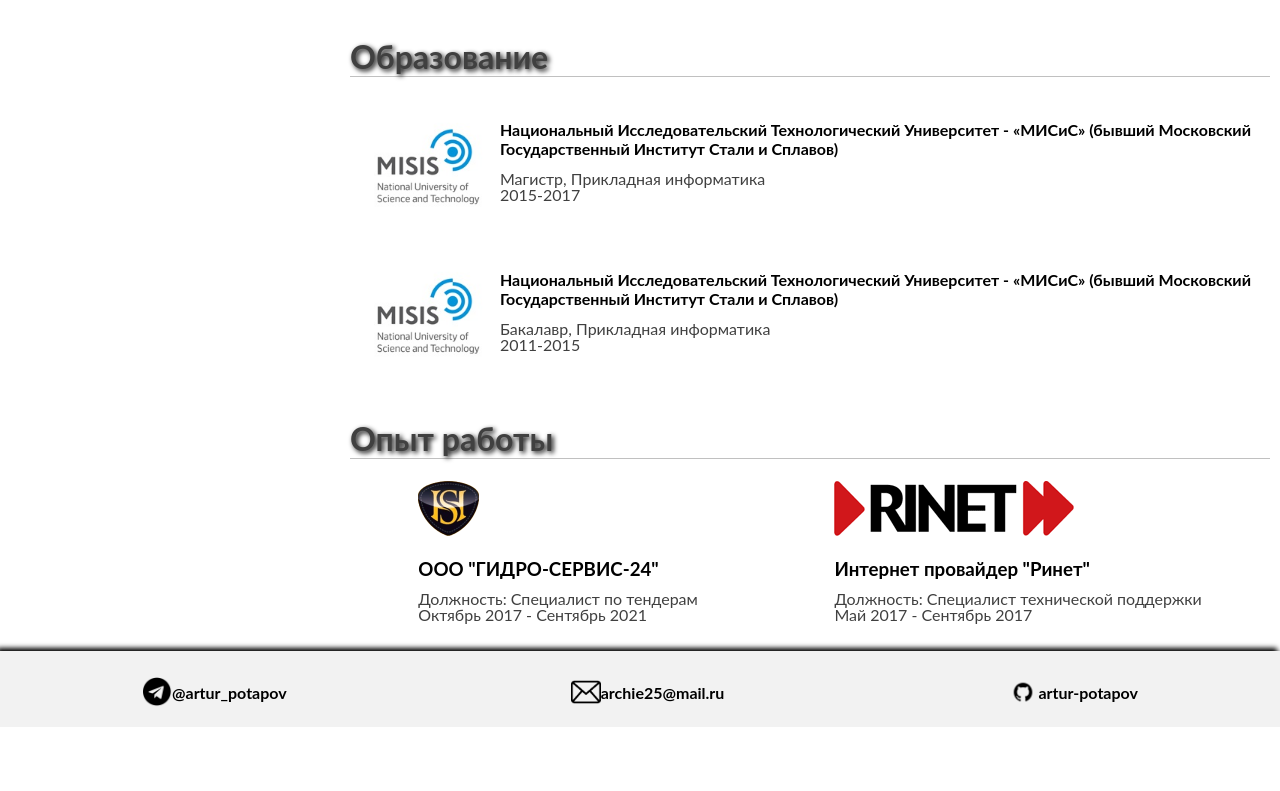
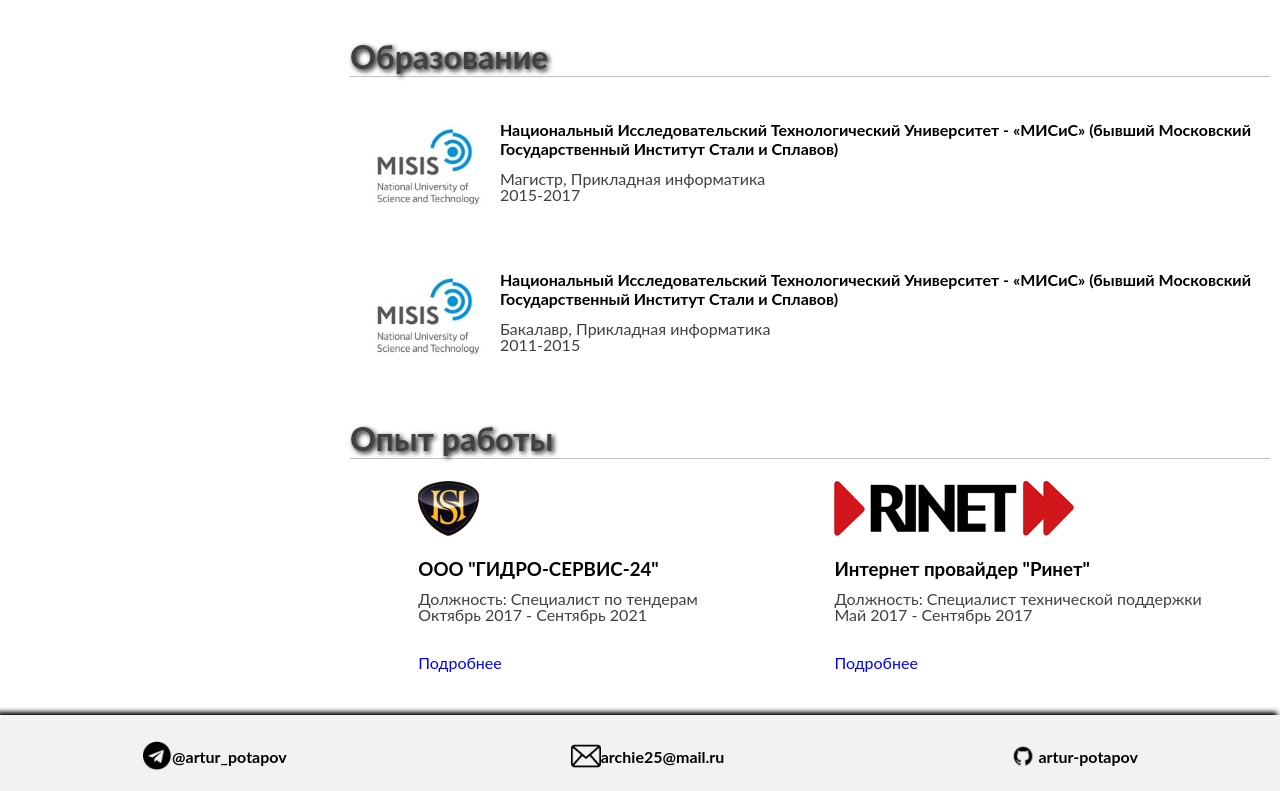
Before and after one commit to artur-potapov/CV, a React (Create React App) app: page / in a window 1280 px wide. Shown: the part 856-1647 px from the top of the page. Before the commit the page ends 1583 px from the top, so only its background shows below. Built offline with nearby package versions, Linux system fonts and the light colour scheme.

Commit message:
Add expand list

```diff
--- a/src/components/Work/Work.css
+++ b/src/components/Work/Work.css
@@ -6,3 +6,9 @@
 .work__dline {
    line-height: 0;
 }
+
+.work__expand-button {
+  color: blue;
+  cursor: pointer;
+  display: inline-block;
+}
--- a/src/components/Work/Work.jsx
+++ b/src/components/Work/Work.jsx
@@ -3,7 +3,36 @@ import Block from '../Block/Block.js';
 import './Work.css';
 
 export class Work extends React.Component {
+    constructor(props) {
+        super(props);
+
+        this.state = {
+            listVisibleHS: false,
+            listVisibleRinet: false
+        };
+    }
+
+    changeListVisibilityHS = () => {
+       //let newVisibility = !this.state.listVisible;
+       /* this.setState({
+            listVisible: newVisibility
+        })*/
+        this.setState( (state) => ({
+            ...state,
+            listVisibleHS: !state.listVisibleHS
+        }))
+    }
+
+    changeListVisibilityRinet = () => {
+        this.setState( (state) => ({
+            ...state,
+            listVisibleRinet: !state.listVisibleRinet
+        })
+        )
+    }
+
     render() {
+        console.log(this.state);
         return (
                 <Block title='Опыт работы' id='work'>
                     <div className='work__inline'>
@@ -12,14 +41,24 @@ export class Work extends React.Component {
                             <h3>ООО "ГИДРО-СЕРВИС-24"</h3>
                             <p className='work__dline'>Должность: Специалист по тендерам</p>
                             <p className='work__dline'>Октябрь 2017 - Сентябрь 2021</p>
-                            <ul id='hs'></ul>
+                            <p className='work__expand-button' onClick={this.changeListVisibilityHS}>Подробнее</p>
+                            {this.state.listVisibleHS && <ul id='hs'>
+                                <li>fggg</li>
+                                <li>hhjk</li>
+                                <li>fdss</li>
+                            </ul>}
                         </div>
                         <div>
                             <img src='img/rinet.png'/>
                             <h3>Интернет провайдер "Ринет"</h3>
                             <p className='work__dline'>Должность: Специалист технической поддержки</p>
                             <p className='work__dline'>Май 2017 - Сентябрь 2017</p>
-                            <ul id='rinet'></ul>
+                            <p className='work__expand-button' onClick={this.changeListVisibilityRinet}>Подробнее</p>
+                            {this.state.listVisibleRinet && <ul id='rinet'>
+                                <li>fggg</li>
+                                <li>hhjk</li>
+                                <li>fdss</li>
+                            </ul>}
                         </div>
                     </div>
                 </Block>
```
